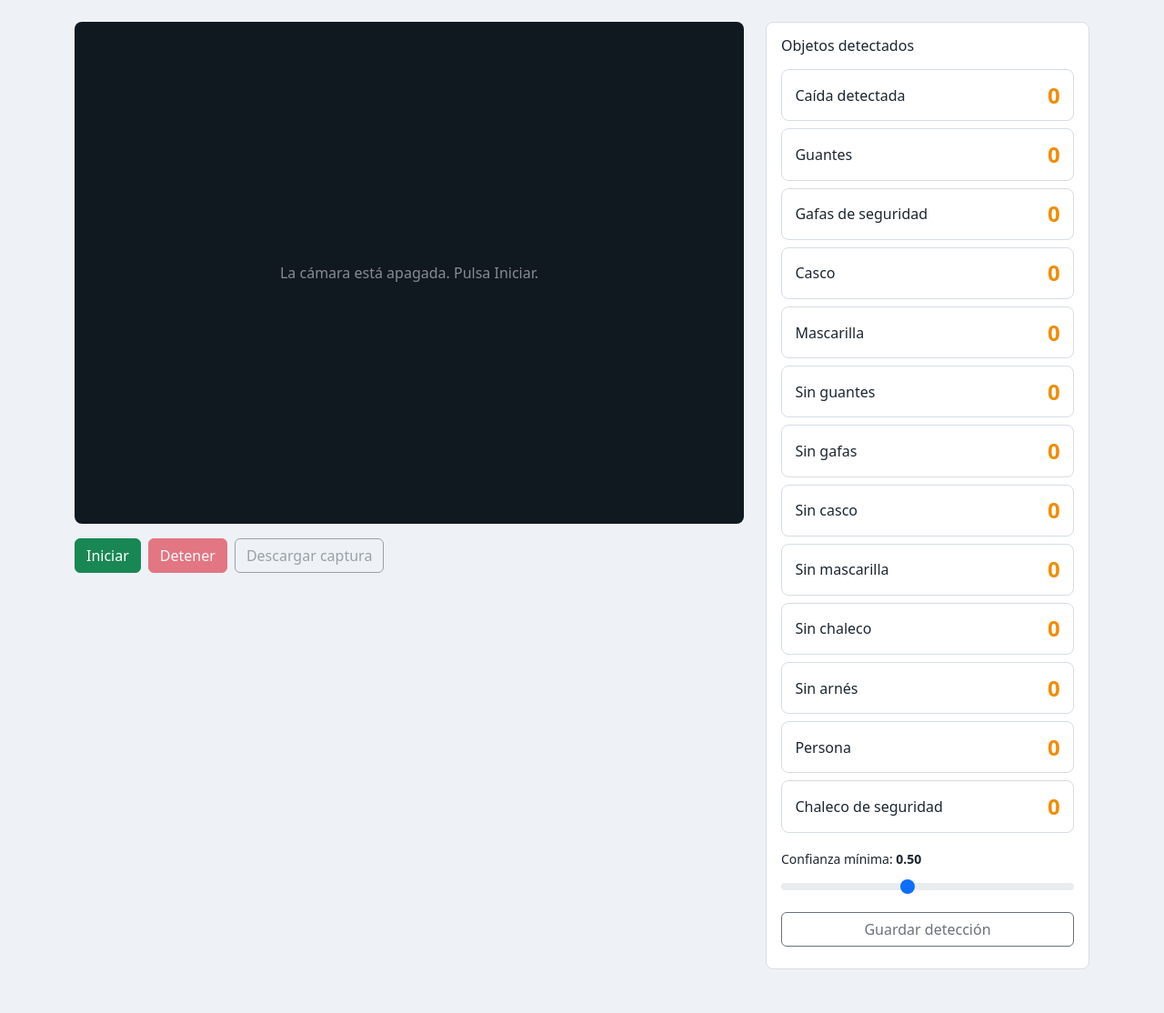
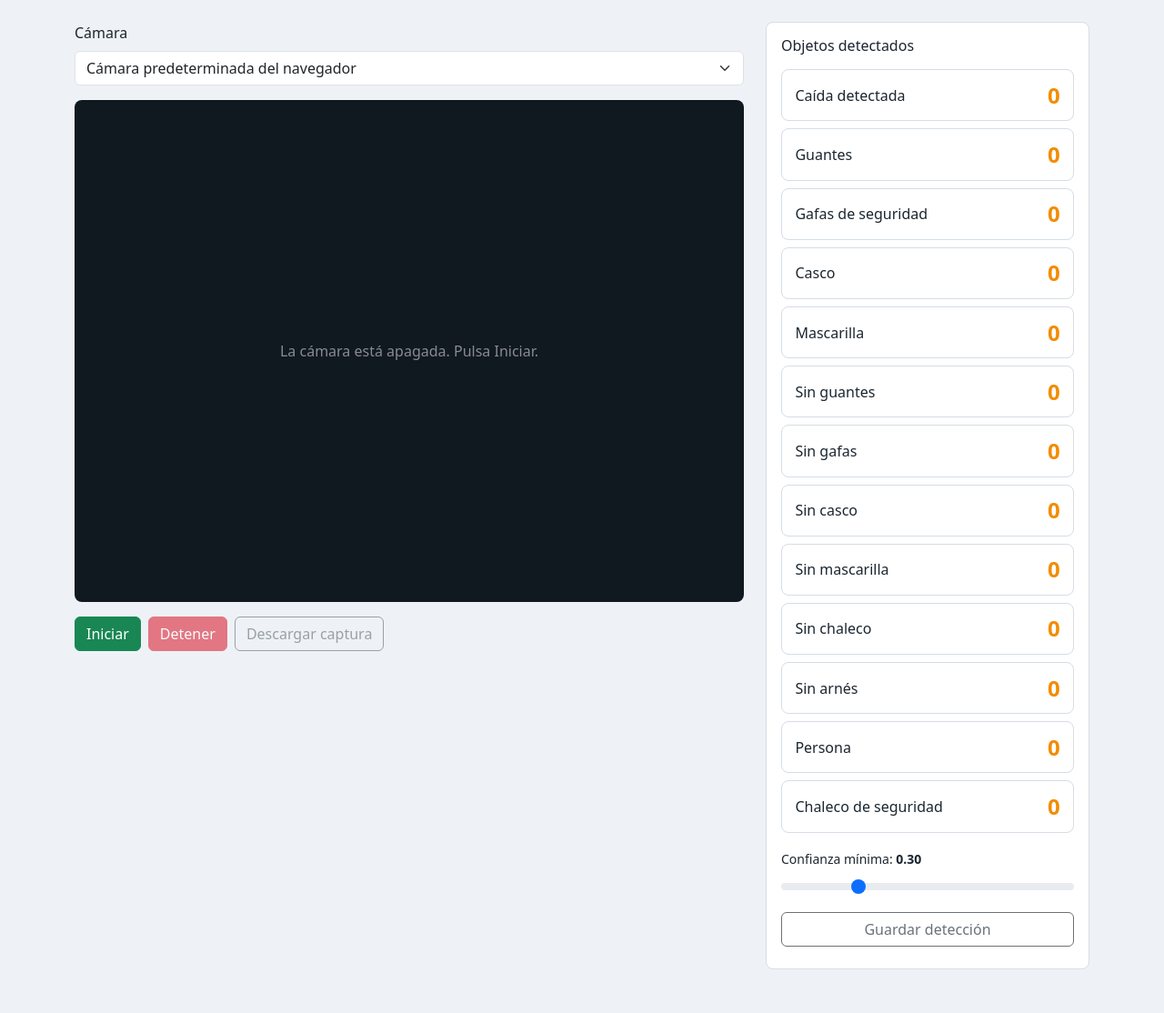
Before and after one commit to TheMurft/deteccion-objetos-django-opencv, a Django app: page / in a window 1280 px wide. Shown: the part 58-1172 px from the top of the page at 91% size. Run offline with Django 5.2, Linux system fonts and the light colour scheme; the visitor is signed in with stand-in values (Sample User, id 1).

Commit message:
Update deteccion.html

```diff
--- a/templates/deteccion.html
+++ b/templates/deteccion.html
@@ -4,6 +4,10 @@
 {% csrf_token %}
 <div class="row g-4">
   <div class="col-lg-8">
+    <label class="form-label" for="camaras">Cámara</label>
+    <select id="camaras" class="form-select mb-3">
+      <option value="">Cámara predeterminada del navegador</option>
+    </select>
     <div class="visor" id="visor">
       <span class="text-white-50">La cámara está apagada. Pulsa Iniciar.</span>
     </div>
@@ -30,8 +34,8 @@
       <div class="tarjeta contador mb-2"><span>Persona</span><strong id="c11">0</strong></div>
       <div class="tarjeta contador mb-3"><span>Chaleco de seguridad</span><strong id="c12">0</strong></div>
 
-      <label class="form-label small" for="conf">Confianza mínima: <b id="confVal">0.50</b></label>
-      <input type="range" class="form-range mb-3" id="conf" min="0.2" max="0.9" step="0.05" value="0.5">
+      <label class="form-label small" for="conf">Confianza mínima: <b id="confVal">0.30</b></label>
+      <input type="range" class="form-range mb-3" id="conf" min="0.1" max="0.9" step="0.05" value="0.3">
       <button class="btn btn-azul w-100" id="btnGuardar" disabled>Guardar detección</button>
       <div class="small mt-2" id="mensaje" role="status"></div>
     </div>
@@ -41,7 +45,11 @@
 <script>
 const $ = id => document.getElementById(id);
 const csrf = document.querySelector('[name=csrfmiddlewaretoken]').value;
-let timer = null;
+let flujo = null;
+let enviando = false;
+let activa = false;
+let canvasFrame = document.createElement('canvas');
+let contextoFrame = canvasFrame.getContext('2d');
 
 const etiquetas = [
   'Caída detectada', 'Guantes', 'Gafas de seguridad', 'Casco',
@@ -63,29 +71,108 @@ function activo(on) {
   $('btnCapturar').disabled = !on;
 }
 
-function iniciar() {
-  $('visor').innerHTML = '<img id="video" alt="Video con detecciones">';
-  $('video').src = "{% url 'video_feed' %}?conf=" + $('conf').value + "&t=" + Date.now();
-  activo(true);
-  clearInterval(timer);
-  timer = setInterval(async () => {
+function liberarFlujo() {
+  activa = false;
+  if (flujo) flujo.getTracks().forEach(pista => pista.stop());
+  flujo = null;
+}
+
+async function cargarCamaras(idActivo) {
+  const dispositivos = (await navigator.mediaDevices.enumerateDevices())
+    .filter(dispositivo => dispositivo.kind === 'videoinput');
+  const selector = $('camaras');
+  selector.replaceChildren(new Option('Cámara predeterminada del navegador', ''));
+  dispositivos.forEach((dispositivo, indice) => {
+    selector.add(new Option(dispositivo.label || `Cámara ${indice + 1}`, dispositivo.deviceId));
+  });
+  if (idActivo && dispositivos.some(dispositivo => dispositivo.deviceId === idActivo)) {
+    selector.value = idActivo;
+  }
+}
+
+function dibujarDetecciones(detecciones) {
+  const video = $('video');
+  const capa = $('capa');
+  if (!video || !video.videoWidth) return;
+  capa.width = video.videoWidth;
+  capa.height = video.videoHeight;
+  const ctx = capa.getContext('2d');
+  ctx.clearRect(0, 0, capa.width, capa.height);
+  ctx.lineWidth = Math.max(2, capa.width / 320);
+  ctx.font = `${Math.max(16, capa.width / 40)}px sans-serif`;
+  detecciones.forEach(d => {
+    const [x, y, w, h] = d.caja;
+    ctx.strokeStyle = '#00e676';
+    ctx.fillStyle = '#00e676';
+    ctx.strokeRect(x, y, w, h);
+    ctx.fillText(`${d.etiqueta} ${(d.confianza * 100).toFixed(0)}%`, x, Math.max(20, y - 6));
+  });
+  const conteos = {};
+  detecciones.forEach(d => conteos[d.etiqueta] = (conteos[d.etiqueta] || 0) + 1);
+  actualizarConteos(conteos);
+}
+
+async function enviarFrames() {
+  if (!activa || enviando) return;
+  const video = $('video');
+  if (video && video.readyState >= HTMLMediaElement.HAVE_CURRENT_DATA) {
+    enviando = true;
     try {
-      const respuesta = await fetch("{% url 'estado' %}");
-      const datos = await respuesta.json();
-      actualizarConteos(datos);
+      canvasFrame.width = video.videoWidth;
+      canvasFrame.height = video.videoHeight;
+      contextoFrame.drawImage(video, 0, 0, canvasFrame.width, canvasFrame.height);
+      const blob = await new Promise(resolve => canvasFrame.toBlob(resolve, 'image/jpeg', 0.75));
+      if (!blob) throw new Error('El navegador no pudo capturar un frame.');
+      const datos = new FormData();
+      datos.append('frame', blob, 'frame.jpg');
+      datos.append('conf', $('conf').value);
+      const respuesta = await fetch("{% url 'procesar_frame' %}", {
+        method: 'POST', headers: {'X-CSRFToken': csrf}, body: datos
+      });
+      const resultado = await respuesta.json();
+      if (!respuesta.ok || !resultado.ok) throw new Error(resultado.mensaje || 'Error procesando la imagen.');
+      dibujarDetecciones(resultado.detecciones);
     } catch (error) {
-      console.error(error);
+      $('mensaje').className = 'small mt-2 text-danger';
+      $('mensaje').textContent = error.message;
+    } finally {
+      enviando = false;
     }
-  }, 1000);
+  }
+  if (activa) setTimeout(enviarFrames, 150);
+}
+
+async function iniciar() {
+  liberarFlujo();
+  try {
+    const idElegido = $('camaras').value;
+    const video = {width: {ideal: 640}, height: {ideal: 480}, frameRate: {ideal: 30, max: 30}};
+    if (idElegido) video.deviceId = {exact: idElegido};
+    flujo = await navigator.mediaDevices.getUserMedia({video, audio: false});
+    $('visor').innerHTML = '<video id="video" autoplay playsinline muted></video><canvas id="capa"></canvas>';
+    $('video').srcObject = flujo;
+    await $('video').play();
+    await cargarCamaras(flujo.getVideoTracks()[0].getSettings().deviceId);
+    $('mensaje').textContent = 'Cámara activa; detección en curso.';
+    activa = true;
+    activo(true);
+    enviarFrames();
+  } catch (error) {
+    liberarFlujo();
+    activo(false);
+    $('mensaje').className = 'small mt-2 text-danger';
+    $('mensaje').textContent = `No se pudo iniciar la cámara: ${error.message}. Revisa el permiso del navegador.`;
+  }
 }
 
 async function detener() {
-  clearInterval(timer);
+  liberarFlujo();
   $('visor').innerHTML = '<span class="text-white-50">La cámara está apagada. Pulsa Iniciar.</span>';
-  await fetch("{% url 'detener' %}", {
-    method: 'POST',
-    headers: {'X-CSRFToken': csrf}
-  });
+  try {
+    await fetch("{% url 'detener' %}", {method: 'POST', headers: {'X-CSRFToken': csrf}});
+  } catch (error) {
+    console.error(error);
+  }
   activo(false);
   etiquetas.forEach((_, i) => $('c' + i).textContent = 0);
 }
@@ -102,11 +189,12 @@ async function guardar() {
 
 function capturar() {
   const img = $('video');
-  if (!img || !img.naturalWidth) return;
+  if (!img || !img.videoWidth) return;
   const c = document.createElement('canvas');
-  c.width = img.naturalWidth;
-  c.height = img.naturalHeight;
+  c.width = img.videoWidth;
+  c.height = img.videoHeight;
   c.getContext('2d').drawImage(img, 0, 0);
+  if ($('capa')) c.getContext('2d').drawImage($('capa'), 0, 0);
   const a = document.createElement('a');
   a.href = c.toDataURL('image/jpeg');
   a.download = 'captura.jpg';
@@ -116,7 +204,7 @@ function capturar() {
 $('conf').addEventListener('input', () => {
   $('confVal').textContent = Number($('conf').value).toFixed(2);
 });
-$('conf').addEventListener('change', () => {
+$('camaras').addEventListener('change', () => {
   if (!$('btnDetener').disabled) iniciar();
 });
 $('btnIniciar').onclick = iniciar;
```
